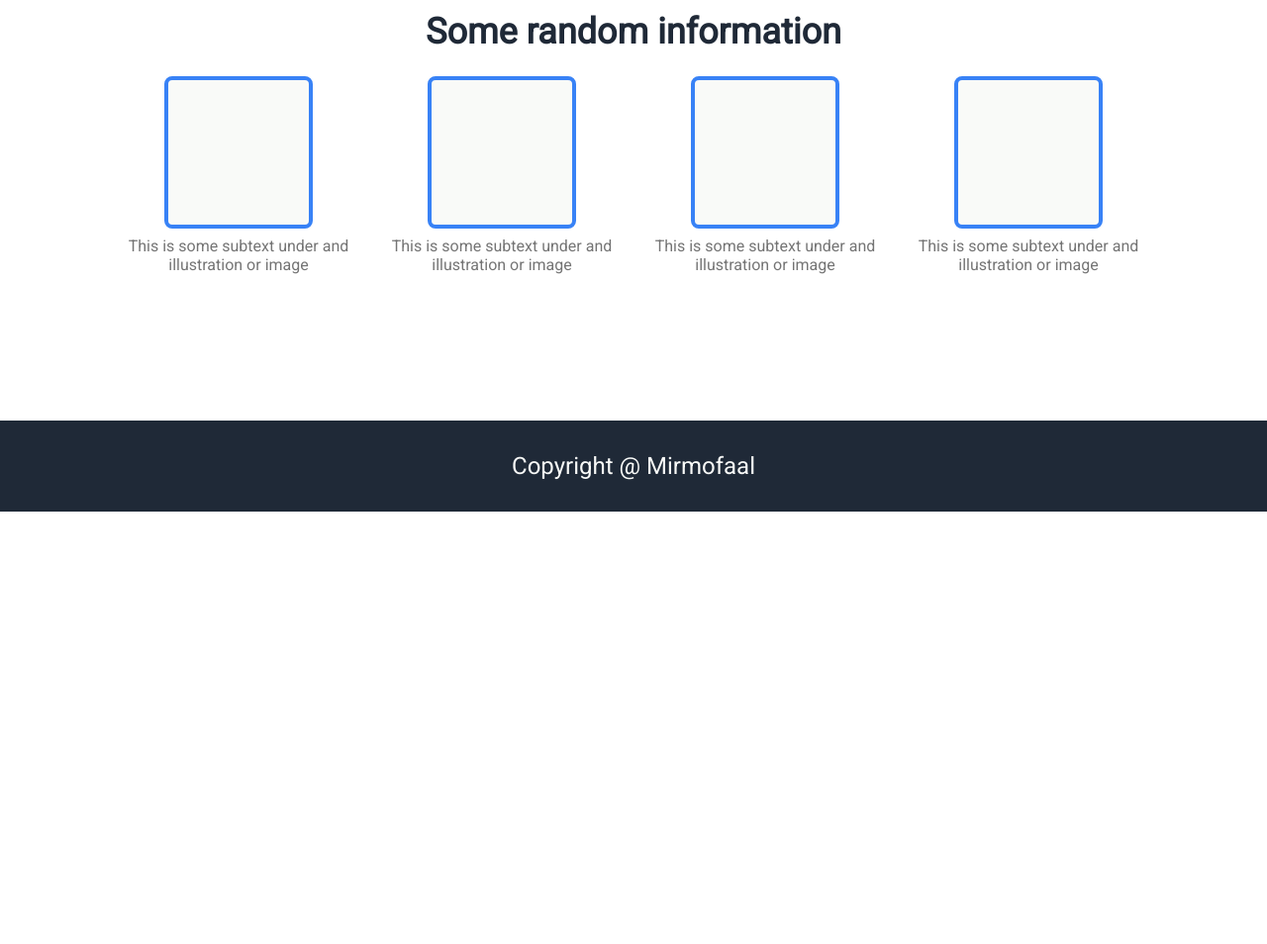
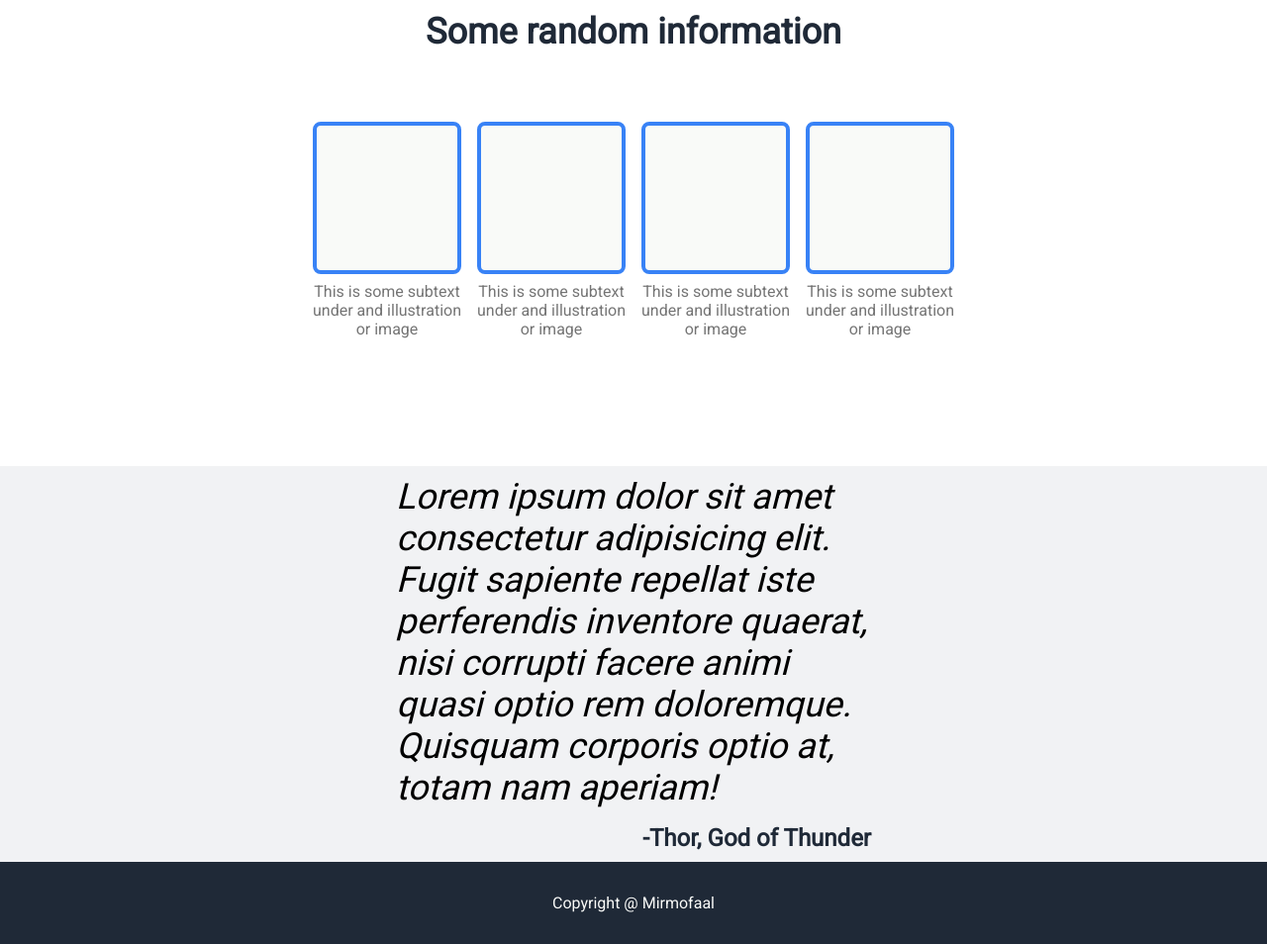
Before and after one commit to Overfed4372/landing-page-practice, a plain HTML site: page index.html in a window 1280 px wide. Shown: the part 453-1407 px from the top of the page at 99% size. Before the commit the page ends 970 px from the top, so only its background shows below. Drawn offline with Linux system fonts and the light colour scheme.

Commit message:
Add the third row of content

```diff
--- a/index.html
+++ b/index.html
@@ -54,6 +54,14 @@
                 </div>
             </div>
         </div>
+        <div class="content-third-row">
+            <div class="quote-text">
+                Lorem ipsum dolor sit amet consectetur adipisicing elit. Fugit sapiente repellat iste perferendis inventore quaerat, nisi corrupti facere animi quasi optio rem doloremque. Quisquam corporis optio at, totam nam aperiam!
+            </div>
+            <div class="quote-person">
+                -Thor, God of Thunder
+            </div>
+        </div>
 
         <!-- Add above the footer element -->
         <div class="footer">
--- a/style.css
+++ b/style.css
@@ -140,6 +140,8 @@ div {
     display: flex;
     flex-direction: column;
     align-items: center;
+    box-sizing: border-box;
+    height: 500px;
     padding: 32px 100px;
 }
 
@@ -176,7 +178,7 @@ div {
     align-items: center;
     padding: 8px;
     /* box-sizing: border-box; */
-    min-width: 150px;
+    width: 150px;
     height: 300px;
 }
 
@@ -187,6 +189,31 @@ div {
     color: #1F2937;
 }
 
+/* The third row */
+.content-third-row {
+    box-sizing: border-box;
+    background-color: #e5e7eb89;
+    height: 400px;
+    padding: 32px 400px;
+    display: flex;
+    flex-direction: column;
+    justify-content: center;
+    align-items: center;
+    gap: 16px;
+}
+
+.content-third-row .quote-text {
+    font-size: 36px;
+    font-weight: lighter;
+    font-style: italic;
+}
+
+.content-third-row .quote-person {
+    color: #1F2937;
+    font-weight: 900;
+    align-self: flex-end;
+    font-size: 24px;
+}
 
 /* the footer part */
 .footer {
@@ -197,4 +224,5 @@ div {
     display: flex;
     justify-content: center;
     align-items: center;
+    font-size: 16px;
 }
```
